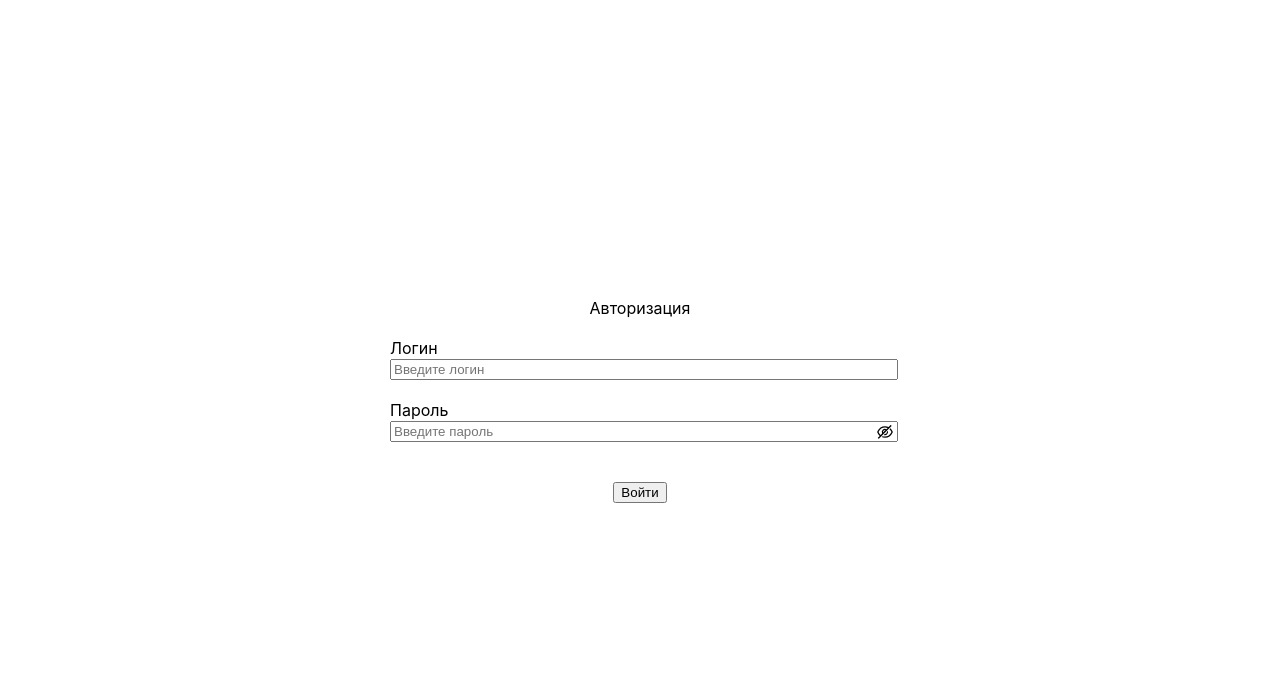
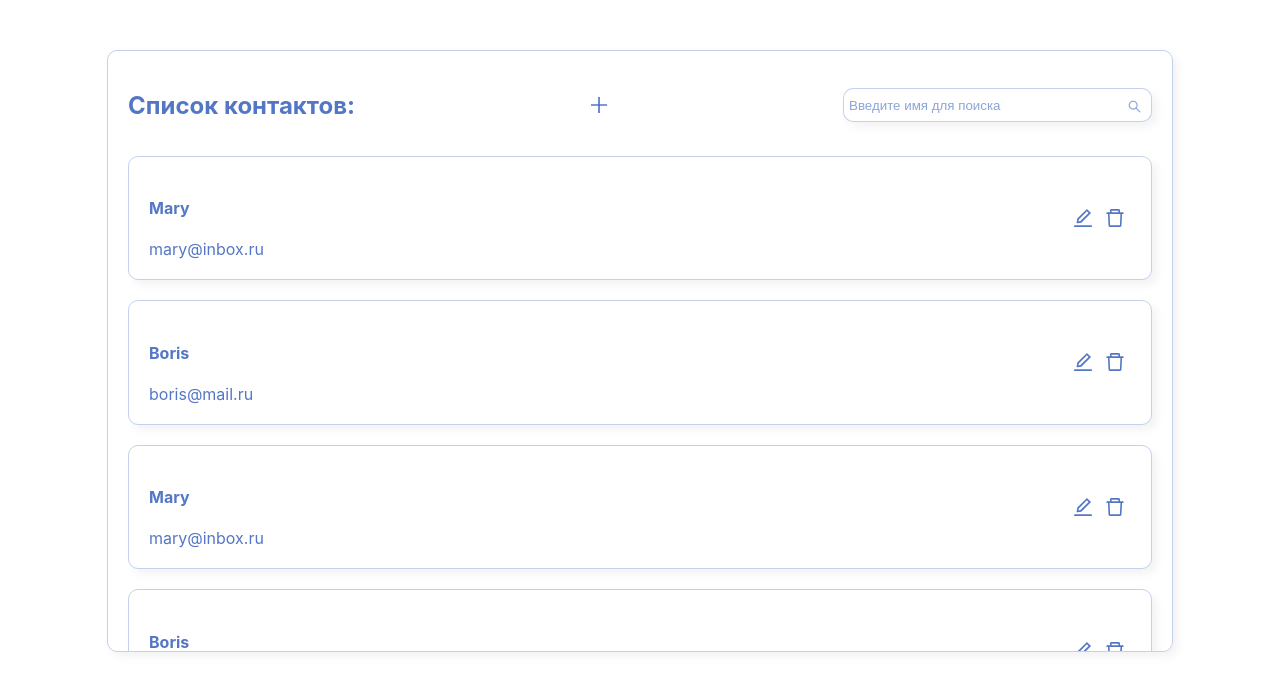
Before and after one commit to Arinushka/personal-account, a React (Create React App) app: page / in a window 1280 px wide. Before the commit this address led to /signin. Shown: the top 690 px of the page. Built offline with nearby package versions, Linux system fonts and the light colour scheme; data requests are answered from the project's data file.

Commit message:
styles contact list

```diff
--- a/db.json
+++ b/db.json
@@ -16,10 +16,26 @@
   "contacts": [
     {
       "name": "Mary",
+      "avatar": "",
+      "email": "mary@inbox.ru",
       "phone": "8-(321)-455-44-33"
     },
     {
       "name": "Boris",
+      "avatar": "https://sc01.alicdn.com/kf/HTB1nxHobQfb_uJkSmLyq6AxoXXaz/200129169/HTB1nxHobQfb_uJkSmLyq6AxoXXaz.jpg",
+      "email": "boris@mail.ru",
+      "phone": "8-(320)-238-21-89"
+    },
+    {
+      "name": "Mary",
+      "avatar": "",
+      "email": "mary@inbox.ru",
+      "phone": "8-(321)-455-44-33"
+    },
+    {
+      "name": "Boris",
+      "avatar": "https://sc01.alicdn.com/kf/HTB1nxHobQfb_uJkSmLyq6AxoXXaz/200129169/HTB1nxHobQfb_uJkSmLyq6AxoXXaz.jpg",
+      "email": "boris@mail.ru",
       "phone": "8-(320)-238-21-89"
     }
   ]
--- a/package.json
+++ b/package.json
@@ -13,6 +13,7 @@
     "axios": "^0.26.1",
     "react": "^18.0.0",
     "react-dom": "^18.0.0",
+    "react-infinite-scroll-component": "^6.1.0",
     "react-router-dom": "^6.3.0",
     "react-scripts": "5.0.0",
     "typescript": "^4.6.3",
--- a/src/App.tsx
+++ b/src/App.tsx
@@ -18,10 +18,10 @@ const App: React.FC = () => {
 
       <BrowserRouter>
         <Routes>
-          <Route path='/signin' element={<Auth setLoggedIn={setLoggedIn} />} />
-          <Route element={<ProtectedRoute isAuth={loggedIn} />}>
+          {/* <Route path='/signin' element={<Auth setLoggedIn={setLoggedIn} />} />
+          <Route element={<ProtectedRoute isAuth={loggedIn} />}> */}
             <Route path='/' element={<ContactList />} />
-          </Route>
+          {/* </Route> */}
 
           <Route path="*" element={<p>There's nothing here: 404!</p>} />
         </Routes>
--- a/src/components/ContactList.tsx
+++ b/src/components/ContactList.tsx
@@ -1,13 +1,53 @@
 import React, { useEffect, useState } from 'react';
+import api from '../api/contacts'
+import { List, Button, Input } from 'antd';
+import {DeleteOutlined, EditOutlined,PlusOutlined} from '@ant-design/icons';
+import styles from './contactList.module.css';
 
 const ContactList: React.FC = (props) => {
 
+  const [loading, setLoading] = useState(false);
+  const [data, setData] = useState([]);
 
 
+  const { Search } = Input;
+  const getData = () => {
+    api.get(`/contacts`)
+      .then((res) => {
+        setData(res.data);
+      })
+      .catch((err) => {
+        console.log(err)
+      })
+  }
+
+  useEffect(() => {
+    getData();
+  }, []);
+
   return (
-  <div>
-    <div>Список контактов:</div>
-  </div>
+    <List
+      header={<div className={styles.headerList}>
+        <h2>Список контактов:</h2>
+        <Button className={styles.button} icon={<PlusOutlined  />} ></Button>
+        <Search placeholder="Введите имя для поиска" className={styles.input}/>
+        </div>}
+      className={styles.list}
+      dataSource={data}
+      renderItem={(item: { name: string, avatar: string, email: string, phone: string }) => (
+        <List.Item key={item.name}>
+          <List.Item.Meta
+
+            title={item.name}
+            description={item.email}
+          />
+          <div>
+            <Button className={styles.button} htmlType="button" icon={<EditOutlined />}></Button>
+            <Button className={styles.button} htmlType="button" type="text" icon={<DeleteOutlined />}></Button>
+          </div>
+        </List.Item>
+      )}
+    />
   )
 }
 
--- /dev/null
+++ b/src/components/contactList.module.css
@@ -0,0 +1,95 @@
+.list {
+  width: 80%;
+  height: 70%;
+  box-shadow: 5px 5px 10px rgb(0 0 0 / 5%);
+  border: 1px solid rgba(64, 103, 191, .3);
+  border-radius: 10px;
+  margin-top: 50px;
+  padding: 20px;
+  overflow-y: scroll;
+  color:rgba(64, 103, 191, .9);
+}
+
+.list :global(.ant-list-item) {
+  list-style-type: none;
+  display: flex;
+  flex-direction: row;
+  justify-content: space-between;
+  align-items: center;
+  padding: 20px;
+  box-shadow: 5px 5px 10px rgb(0 0 0 / 5%);
+  border: 1px solid rgba(64, 103, 191, .3);
+  border-radius: 10px;
+  margin-bottom: 20px;
+}
+
+.list :global(.ant-list-item):last-child {
+  margin-bottom: 0px
+}
+
+.list :global(.ant-list-items) {
+  padding: 0;
+}
+
+.list :global(.ant-list-item-meta) {
+  width: 50%;
+}
+
+.list :global(.ant-list-item-meta-content) {
+  display: flex;
+  align-items: start;
+  flex-direction: column;
+  width: 100%;
+}
+
+.headerList {
+  display: flex;
+  justify-content: space-between;
+  align-items: center;
+}
+
+.button:hover, .input :global(.ant-input-search-button):hover {
+  cursor: pointer;
+  opacity: 0.5;
+}
+
+.button:global(.ant-btn-icon-only) {
+  border: none;
+  background-color: transparent;
+}
+
+.button :global(.anticon) {
+  font-size: 20px;
+  color:rgba(64, 103, 191, .9);
+}
+
+.input :global(.ant-input-group){
+  position: relative;
+}
+
+.input :global(.ant-input-search-button) {
+  border: none;
+  background-color: transparent;
+  position: absolute;
+  right: 5px;
+  top: 5px;
+  color:rgba(64, 103, 191, .6);
+}
+
+.input :global(.ant-input) {
+  width: 300px;
+  box-shadow: 5px 5px 10px rgb(0 0 0 / 5%);
+  border: 1px solid rgba(64, 103, 191, .3);
+  height: 30px;
+  border-radius: 10px;
+  padding-left: 5px;
+  color:rgba(64, 103, 191, .9);
+}
+
+.input ::-webkit-input-placeholder {
+  color:rgba(64, 103, 191, .6);
+}
+
+.input:focus {
+  border: 1px solid rgba(64, 103, 191, .3);
+}
```
Also changed, not shown: src/components/Contact.tsx (added, +15 -0 lines), 1 other file (tests, documents, lock files or other folders).
